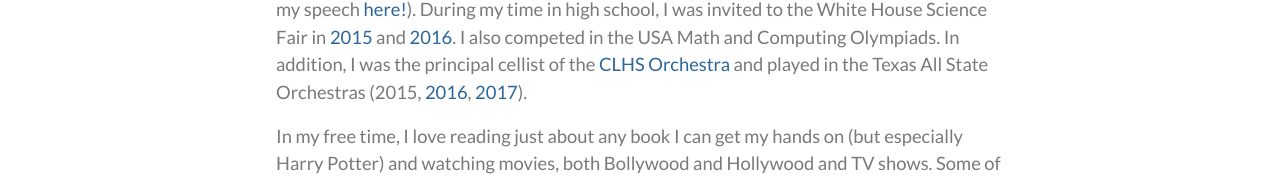
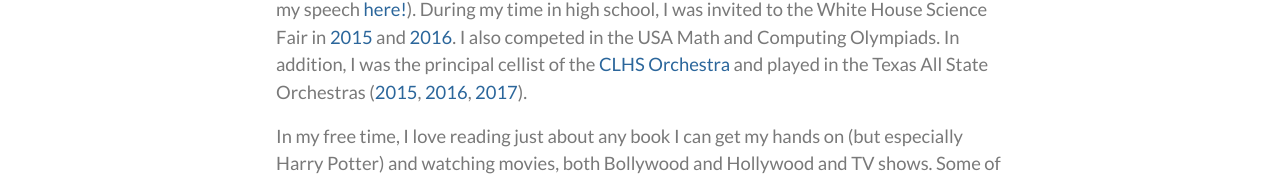
Before and after one commit to rahulyesantharao/personal-website-m2, a React app: page /about in a window 1280 px wide. Shown: the part 551-727 px from the top of the page. Built offline with nearby package versions, Linux system fonts and the light colour scheme.

Commit message:
Added link to Phil 2015 concert

```diff
--- a/src/components/about/AboutPage.js
+++ b/src/components/about/AboutPage.js
@@ -34,7 +34,7 @@ const AboutPage = () => {
               I also competed in the USA Math and Computing Olympiads. In addition, I was the principal cellist
               of the <a href="http://lakeorchestra.org/" target="_blank" rel="noopener noreferrer">CLHS Orchestra</a> and played in
               the Texas All State Orchestras
-              (2015, <a href="https://www.youtube.com/watch?v=tWuUI1-IBZ8" target="_blank" rel="noopener noreferrer">2016</a>, <a href="https://www.youtube.com/watch?v=AGhqUWLgGeM" target="_blank" rel="noopener noreferrer">20</a><a href="https://www.youtube.com/watch?v=wCT5MtY9xtw" target="_blank" rel="noopener noreferrer">17</a>).
+              (<a href="https://www.youtube.com/playlist?list=PLUSRfoOcUe4YXuqdjf3Ata8lNqEiTy3cx" target="_blank" rel="noopener noreferrer">2015</a>, <a href="https://www.youtube.com/watch?v=tWuUI1-IBZ8" target="_blank" rel="noopener noreferrer">2016</a>, <a href="https://www.youtube.com/watch?v=AGhqUWLgGeM" target="_blank" rel="noopener noreferrer">20</a><a href="https://www.youtube.com/watch?v=wCT5MtY9xtw" target="_blank" rel="noopener noreferrer">17</a>).
             </p>
             <p>
               In my free time, I love reading just about any book I can get my hands on (but especially Harry Potter) and watching movies,
```
